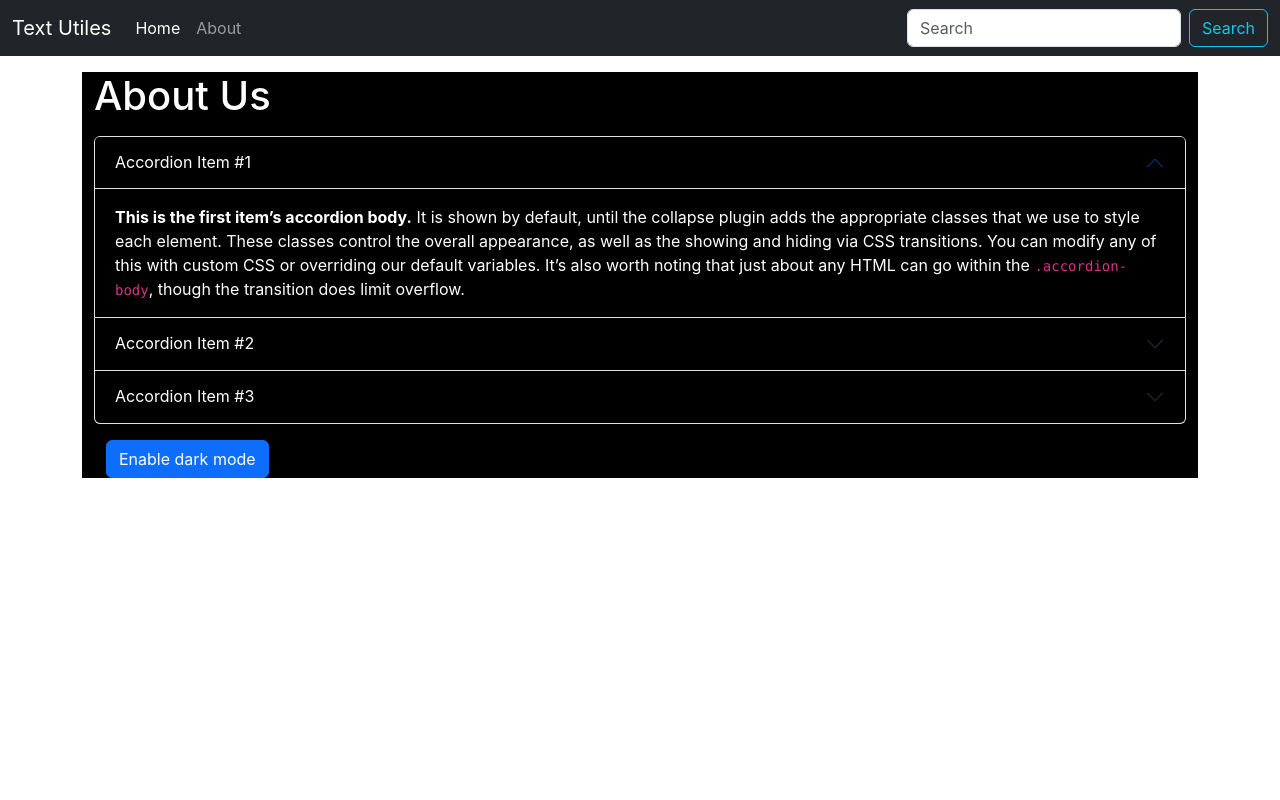
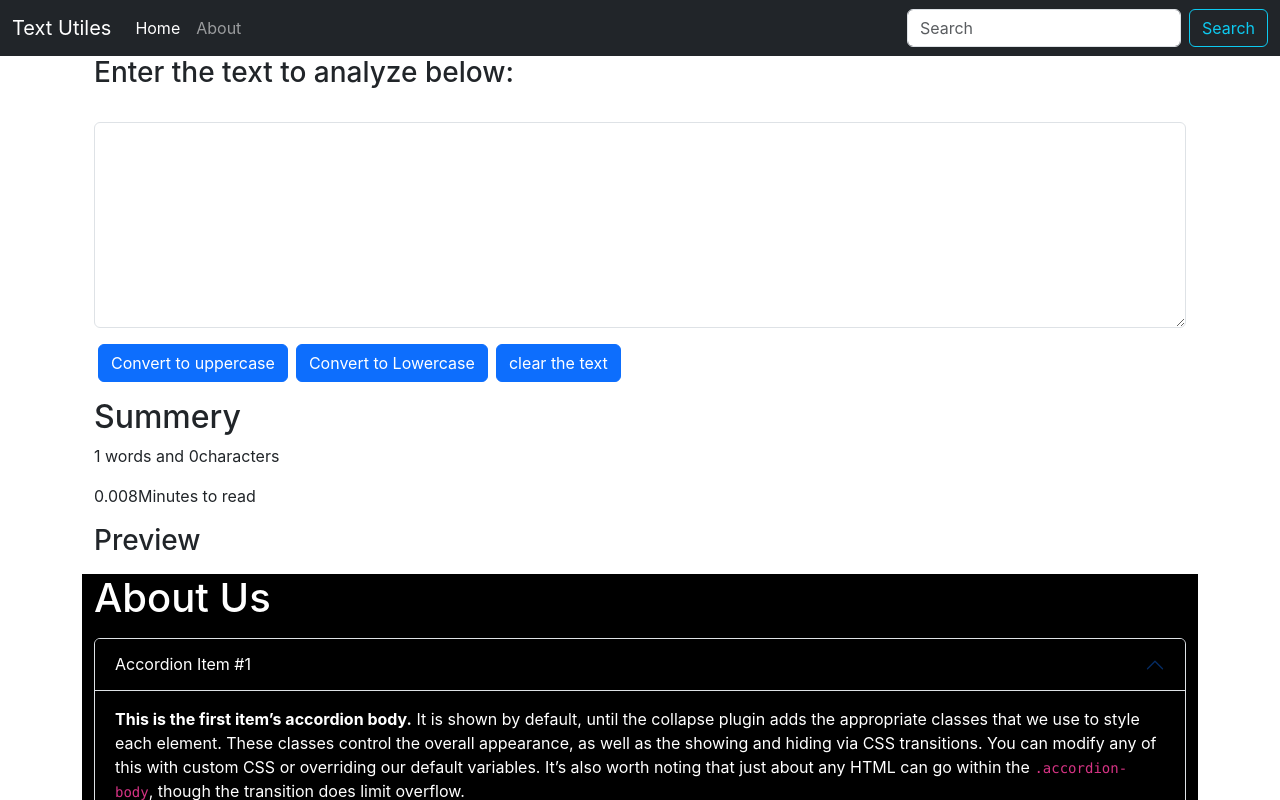
Before and after one commit to ponting12/ReactwithHarry, a React (Create React App) app: page / in a window 1280 px wide. Shown: the top 800 px of the page. Built offline with nearby package versions, Linux system fonts and the light colour scheme.

Commit message:
adding router not complerte yet

```diff
--- a/src/App.js
+++ b/src/App.js
@@ -1,16 +1,24 @@
 import logo from "./logo.svg";
 import "./App.css";
+import React,{useState} from "react";
 import Navbar from "./components/Navbar";
-//import TextForm from "./components/TextForm";
+import TextForm from "./components/TextForm";
 import About from "./components/About";
+
+import {
+  BrowserRouter as Router,
+  Switch,
+  Route,
+  Link,
+} from "react-router-dom";
 
 function App() {
   return (
     <div>
       <Navbar/>
       <div className="container" >
-        {/* <TextForm heading = "Enter the text to analyze below:"/> */}
-        <About></About>
+         <TextForm heading = "Enter the text to analyze below:"/>
+         <About></About>
       </div>
 
     </div>
```
